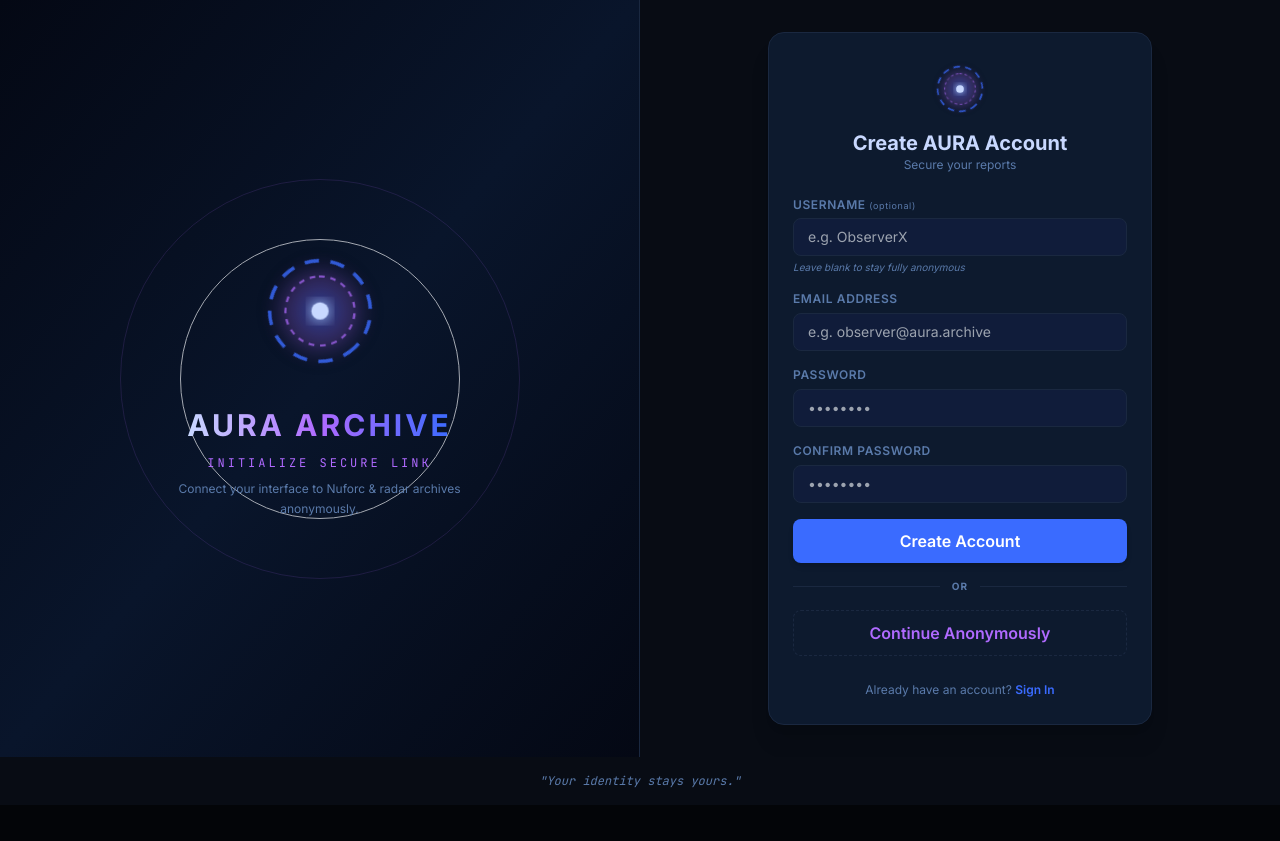
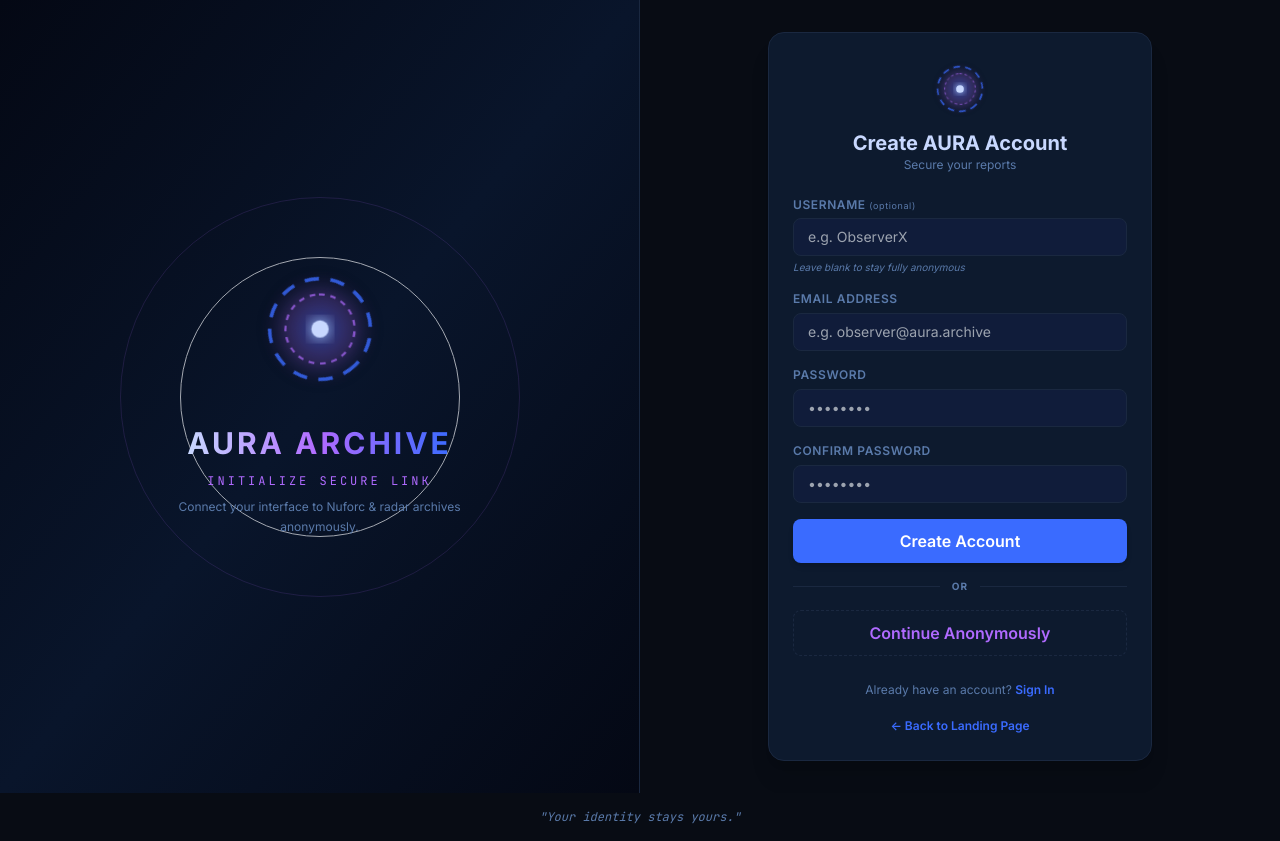
Before and after one commit to SuvinCode/AURA, a React (Vite) app: page / in a window 1280 px wide. Both pictures are taken after a click on the button "Get Started". Before the commit the page ends 805 px from the top, so only its background shows below. Built offline with nearby package versions, Linux system fonts and the light colour scheme.

Commit message:
chore: initialize Python virtual environment dependencies in backend/venv

```diff
--- a/src/pages/SignIn.jsx
+++ b/src/pages/SignIn.jsx
@@ -100,6 +100,16 @@
       >
         <Text style={styles.toggleLinkText}>
           Don't have an account? <Text style={styles.toggleLinkHighlight}>Sign Up</Text>
+        </Text>
+      </TouchableOpacity>
+
+      <TouchableOpacity
+        id="link-back-landing"
+        onPress={() => onNavigate('landing')}
+        style={[styles.toggleLink, { marginTop: 12 }]}
+      >
+        <Text style={[styles.toggleLinkText, { color: '#3a6bff', fontWeight: 'bold' }]}>
+          ← Back to Landing Page
         </Text>
       </TouchableOpacity>
     </View>
--- a/src/pages/SignUp.jsx
+++ b/src/pages/SignUp.jsx
@@ -157,6 +157,16 @@
           Already have an account? <span className="text-aura-blue font-semibold">Sign In</span>
         </button>
       </div>
+
+      <div className="text-center mt-3">
+        <button
+          id="link-back-landing"
+          onClick={() => onNavigate('landing')}
+          className="text-xs text-aura-blue hover:text-opacity-80 font-semibold transition-colors cursor-pointer"
+        >
+          ← Back to Landing Page
+        </button>
+      </div>
     </motion.div>
   );
 
```
